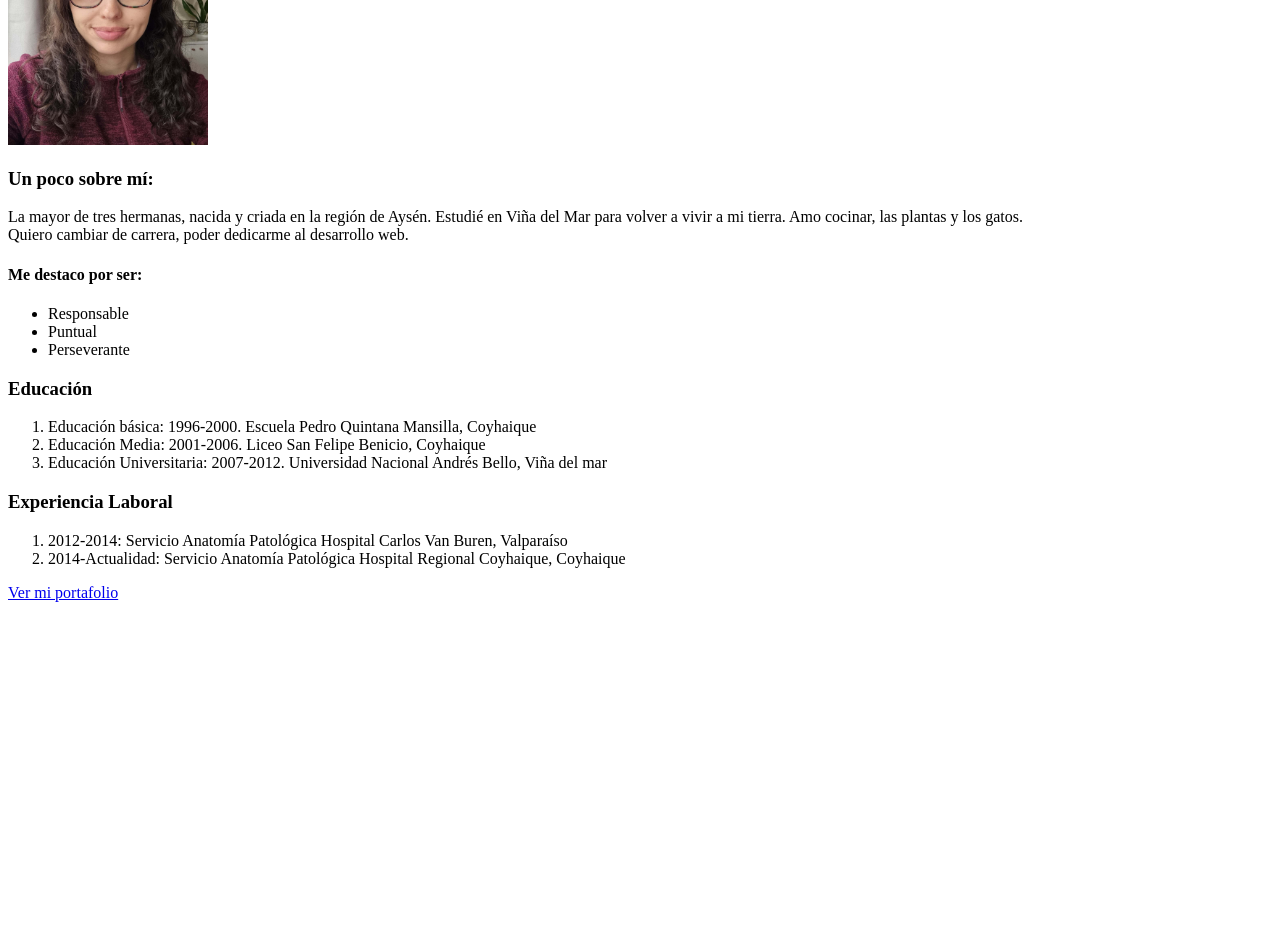
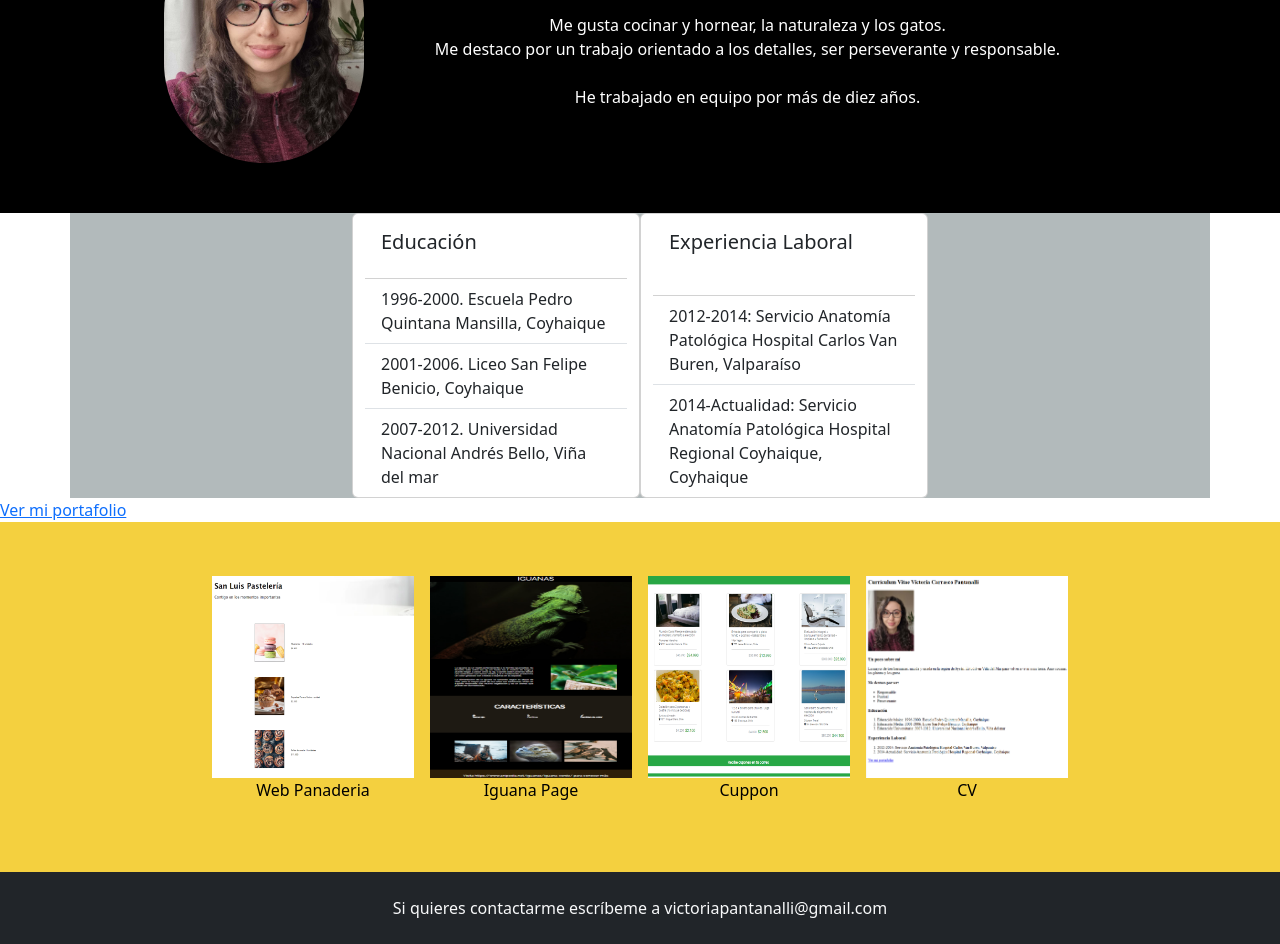
Before and after one commit to vickypantanalli/vickypantanalli.github.io, a plain HTML site: page index.html in a window 1280 px wide. Shown: the part 185-1129 px from the top of the page. Before the commit the page ends 800 px from the top, so only its background shows below. Drawn offline with nearby package versions, Linux system fonts and the light colour scheme.

Commit message:
cambio colores

```diff
--- /dev/null
+++ b/assets/css/style.css
@@ -0,0 +1,77 @@
+*{
+    margin: 0;
+    box-sizing: border-box;
+
+}
+
+.navbar{
+    background-color: #F4D03F;
+}
+
+.header{
+   /*  background-image: url('header.jpg') ;
+    background-size: cover; */
+    width: 1260px;
+    height: 527px;
+    }
+
+.titulos{
+    text-align: center;
+    margin:20px;
+    padding-left: 15px;
+  }
+
+.container {
+    display: flex;
+    justify-content: center;
+}
+
+header{
+    padding: 50px;
+    color: white;
+    background-color: black;
+}
+
+#mifoto{
+    border-radius: 100px;
+}
+
+.sobremi{
+    color: black;
+    background-color: #B2BABB;
+}
+
+.educacion{
+    color: black;
+    background-color: #B2BABB;
+    gap: 100px;
+}
+
+
+
+
+
+
+
+.galeria{
+    width: 1280px;
+    height: 350px;
+    display:flex;
+    justify-content:center;
+    align-items:center;
+    gap: 16px;
+    background-color: #F4D03F;
+    color: black;
+}
+
+h4{
+    color: white;
+    padding-top: 5px;
+}
+
+.cont1, .cont2, .cont3, .cont4{
+    display: flex;
+    flex-direction: column;
+    align-items: center;
+    /* padding-top: 0px; */
+}
--- a/index.html
+++ b/index.html
@@ -3,39 +3,112 @@
 <head>
     <meta charset="UTF-8">
     <meta name="viewport" content="width=device-width, initial-scale=1.0">
-    <link rel="stylesheet">
+
+    <link href="https://cdn.jsdelivr.net/npm/bootstrap@5.3.2/dist/css/bootstrap.min.css" rel="stylesheet"
+    integrity="sha384-T3c6CoIi6uLrA9TneNEoa7RxnatzjcDSCmG1MXxSR1GAsXEV/Dwwykc2MPK8M2HN" crossorigin="anonymous">
+    <link rel="stylesheet" href="assets/css/style.css">
+
     <title>Currículum VCP</title>
 </head>
 <body>
-  <h1>Currículum Vitae Victoria Carrasco Pantanalli </h1>
-  <img src="assets/imgs/fotomia.jpg" height="250" width="200" alt="foto de Vicky">
 
-  <h3>Un poco sobre mí:</h3>
-  <p>La mayor de tres hermanas, nacida y criada en la región de Aysén. Estudié en Viña del Mar para volver a vivir a mi tierra. Amo cocinar, las plantas y los gatos.
-    <br>Quiero cambiar de carrera, poder dedicarme al desarrollo web.
-  </p>
-
-  <h4>Me destaco por ser:</h4>
-  <ul>
-    <li>Responsable</li>
-    <li>Puntual</li>
-    <li>Perseverante</li>
+  <ul class="nav justify-content-end text-info py-1 navbar" >
+    <li class="nav-item">
+      <a class="nav-link active" aria-current="page" href="#">Sobre mí</a>
+    </li>
+    <li class="nav-item">
+      <a class="nav-link" href="#">Educación</a>
+    </li>
+    <li class="nav-item">
+      <a class="nav-link" href="#">Experiencia Laboral</a>
+    </li>
+    <li class="nav-item">
+      <a class="nav-link disabled">Portafolio</a>
+    </li>
   </ul>
 
-  <h3>Educación</h3>
-  <ol>
-    <li>Educación básica: 1996-2000. Escuela Pedro Quintana Mansilla, Coyhaique</li>
-    <li>Educación Media: 2001-2006. Liceo San Felipe Benicio, Coyhaique</li>
-    <li>Educación Universitaria: 2007-2012. Universidad Nacional Andrés Bello, Viña del mar</li>
-  </ol>
+  <header>
+    <div class="container">
+    <div>
+    <img id="mifoto" src="assets/imgs/fotomia.jpg" height="250" width="200" alt="foto de Vicky">
+  </div>
+    <div class="titulos">
+     <h1>Hola! Soy Victoria Carrasco Pantanalli</h1>
+     <h2></h2><br>
+     <p>Me gusta cocinar y hornear, la naturaleza y los gatos. <br>
+      Me destaco por un trabajo orientado a los detalles, ser perseverante y responsable.<br><br>
+      He trabajado en equipo por más de diez años.
+     </p>
+    </div>
+  </div>
+</div>
+  </header>
 
-  <h3>Experiencia Laboral</h3>
-  <ol>
-    <li>2012-2014: Servicio Anatomía Patológica Hospital Carlos Van Buren, Valparaíso</li>
-    <li>2014-Actualidad: Servicio Anatomía Patológica Hospital Regional Coyhaique, Coyhaique</li>
-  </ol>
+<section class="educacion container">
+  <div class="row">
+  <div class="card" style="width: 18rem;">
+      <div class="card-body">
+      <h5 class="card-title">Educación</h5>
+      <p class="card-text"></p>
+    </div>
+    <ul class="list-group list-group-flush">
+      <li class="list-group-item">1996-2000. Escuela Pedro Quintana Mansilla, Coyhaique</li>
+      <li class="list-group-item">2001-2006. Liceo San Felipe Benicio, Coyhaique</li>
+      <li class="list-group-item">2007-2012. Universidad Nacional Andrés Bello, Viña del mar</li>
+    </ul>
+  </div>
+
+  <div class="card" style="width: 18rem;">
+    <div class="card-body">
+    <h5 class="card-title">Experiencia Laboral</h5>
+    <p class="card-text"></p>
+  </div>
+  <ul class="list-group list-group-flush">
+    <li class="list-group-item">2012-2014: Servicio Anatomía Patológica Hospital Carlos Van Buren, Valparaíso</li>
+    <li class="list-group-item">2014-Actualidad: Servicio Anatomía Patológica Hospital Regional Coyhaique, Coyhaique</li>
+
+  </ul>
+</div>
+</div>
+</section>
+
+
+
+
 
   <a href="portafolio.html" target="_blank">Ver mi portafolio</a>
 
+
+  <section class="galeria">
+    <!-- <div><h4 class="text-center">portafolio</h4></div> -->
+
+    <div class="cont1">
+    <img src="assets/imgs/2.png" width="202px" height="202px" alt="img1">
+    <p>Web Panaderia</p>
+    </div>
+    <div class="cont2">
+    <img src="assets/imgs/3.png" width="202px" height="202px" alt="img2">
+  <p>Iguana Page</p>
+  </div>
+  <div class="cont3">
+    <img src="assets/imgs/4.png" width="202px" height="202px" alt="img3">
+    <p>Cuppon</p>
+  </div>
+  <div class="cont4">
+    <img src="assets/imgs/miniaturacurriculum.png" width="202px" height="202px" alt="img3">
+    <p>CV</p>
+  </div>
+</section>
+
+
+  <footer class="bg-dark text-center text-light p-4">
+
+
+      <p class="mb-0">Si quieres contactarme escríbeme a victoriapantanalli@gmail.com</p>
+
+
+  </footer>
+
+  <script src="https://cdn.jsdelivr.net/npm/bootstrap@5.3.2/dist/js/bootstrap.bundle.min.js" integrity="sha384-C6RzsynM9kWDrMNeT87bh95OGNyZPhcTNXj1NW7RuBCsyN/o0jlpcV8Qyq46cDfL" crossorigin="anonymous"></script>
 </body>
 </html>
```
Also changed, not shown: assets/imgs/2.png (added), assets/imgs/3.png (added), assets/imgs/4.png (added), 2 other files.
